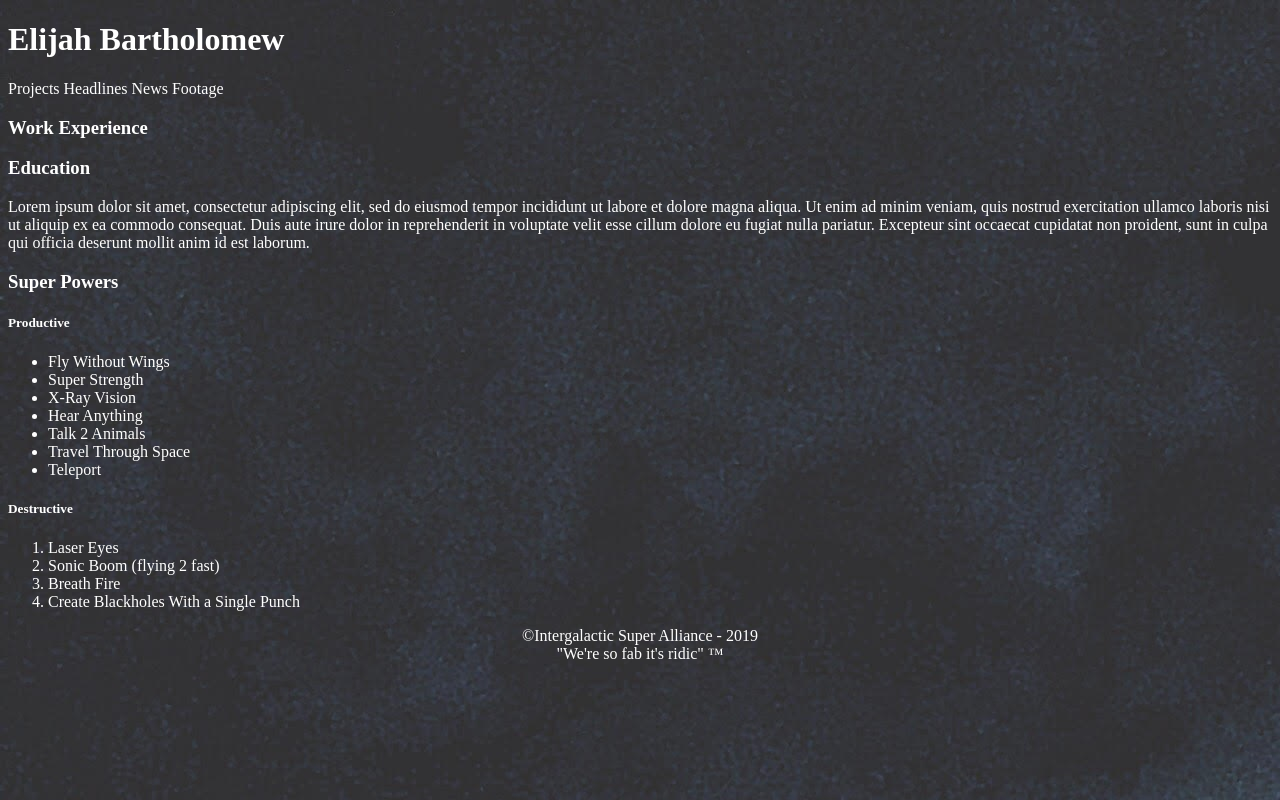
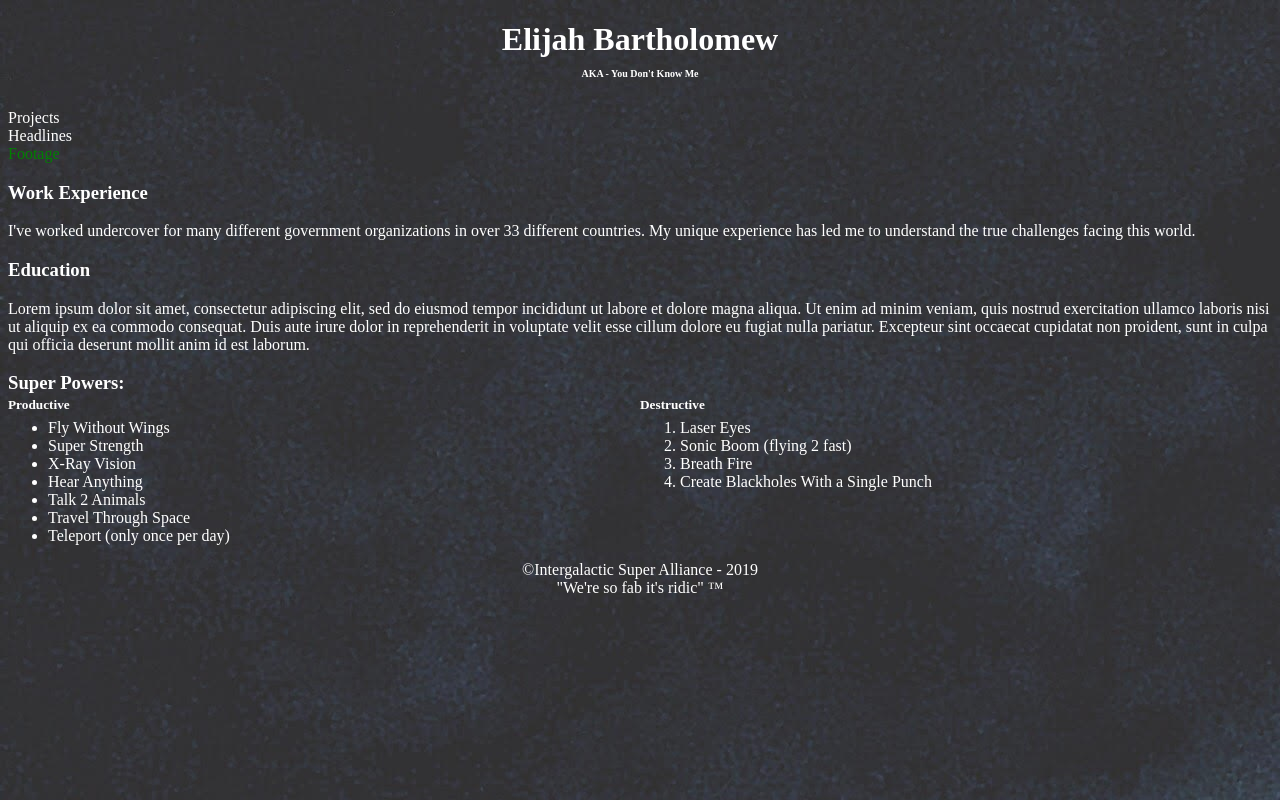
Before and after one commit to grantkee/ACA_web101_grant_kee, a plain HTML site: page myPortfolio/src/resume/resume.html in a window 1280 px wide. Drawn offline with Linux system fonts and the light colour scheme.

Commit message:
final changes for hw 2

```diff
--- a/myPortfolio/src/resume/resume.html
+++ b/myPortfolio/src/resume/resume.html
@@ -9,19 +9,22 @@
     <title>Practice Resume</title>
 </head>
 <body>
-    <h1>Elijah Bartholomew</h1>
-    <span>Projects</span>
-    <span>Headlines</span>
-    <span>News Footage</span>
+    <h1>Elijah Bartholomew</h1><br>
+    <h2>AKA - You Don't Know Me</h2>
+    <a>Projects</a><br>
+    <a>Headlines</a><br>
+    <a href="https://www.youtube.com/watch?v=fchaG-j_8KM">Footage</a><br>
     <h3>Work Experience</h3>
+    <p>I've worked undercover for many different government organizations in over 33 different countries. My unique experience has led me to understand the true challenges facing this world.</p>
     <div class="content"></div>
     <h3>Education</h3>
     <div class="content">
             Lorem ipsum dolor sit amet, consectetur adipiscing elit, sed do eiusmod tempor incididunt ut labore et dolore magna aliqua. Ut enim ad minim veniam, quis nostrud exercitation ullamco laboris nisi ut aliquip ex ea commodo consequat. Duis aute irure dolor in reprehenderit in voluptate velit esse cillum dolore eu fugiat nulla pariatur. Excepteur sint occaecat cupidatat non proident, sunt in culpa qui officia deserunt mollit anim id est laborum.
     </div>
-    <h3>Super Powers</h3>
-    <main class="container">
-        <div class="left">
+    <h3 id="powers">Super Powers:</h3>
+<main class="container">
+    <div class="row">
+        <div class="column">
         <h5>Productive</h5>
             <ul>
                 <li>Fly Without Wings</li>
@@ -30,10 +33,10 @@
                 <li>Hear Anything</li>
                 <li>Talk 2 Animals</li>
                 <li>Travel Through Space</li>
-                <li>Teleport</li>
+                <li>Teleport (only once per day)</li>
             </ul>
         </div>
-        <div class="right">
+        <div class="column">
         <h5>Destructive</h5>
             <ol>
                 <li>Laser Eyes</li>
@@ -42,7 +45,8 @@
                 <li>Create Blackholes With a Single Punch</li>
             </ol>
         </div>
-    </main>
+    </div>
+</main>
     <footer>&copy;Intergalactic Super Alliance - 2019
         <article>"We're so fab it's ridic" &trade;</article>
     </footer>
--- a/myPortfolio/src/resume/resumestyle.css
+++ b/myPortfolio/src/resume/resumestyle.css
@@ -3,9 +3,51 @@ body {
     color: white;
 }
 
-.good {
+h1 {
+    text-align: center;
+}
+
+h2{
     font-size: 10px;
+    margin-top: -30px;
+    margin-bottom: 30px;
+    text-align: center;
 }
+
+a:link{
+    text-decoration: none;
+    color: green;
+}
+
+a:visited {
+    text-decoration: none;
+    color: white;
+}
+a:hover{
+    color: green;
+}
+
+#powers {
+    margin-bottom: -20px;
+    text-align: auto;
+}
+
+.column {
+    float: left;
+    width:50%;
+    align-content: center;
+}
+
+.row::after {
+    content: "";
+    display: table;
+    clear: both;
+}
+
+h5{
+    margin-bottom: -10px;
+}
+
 footer {
     text-align: center;
 }
```
